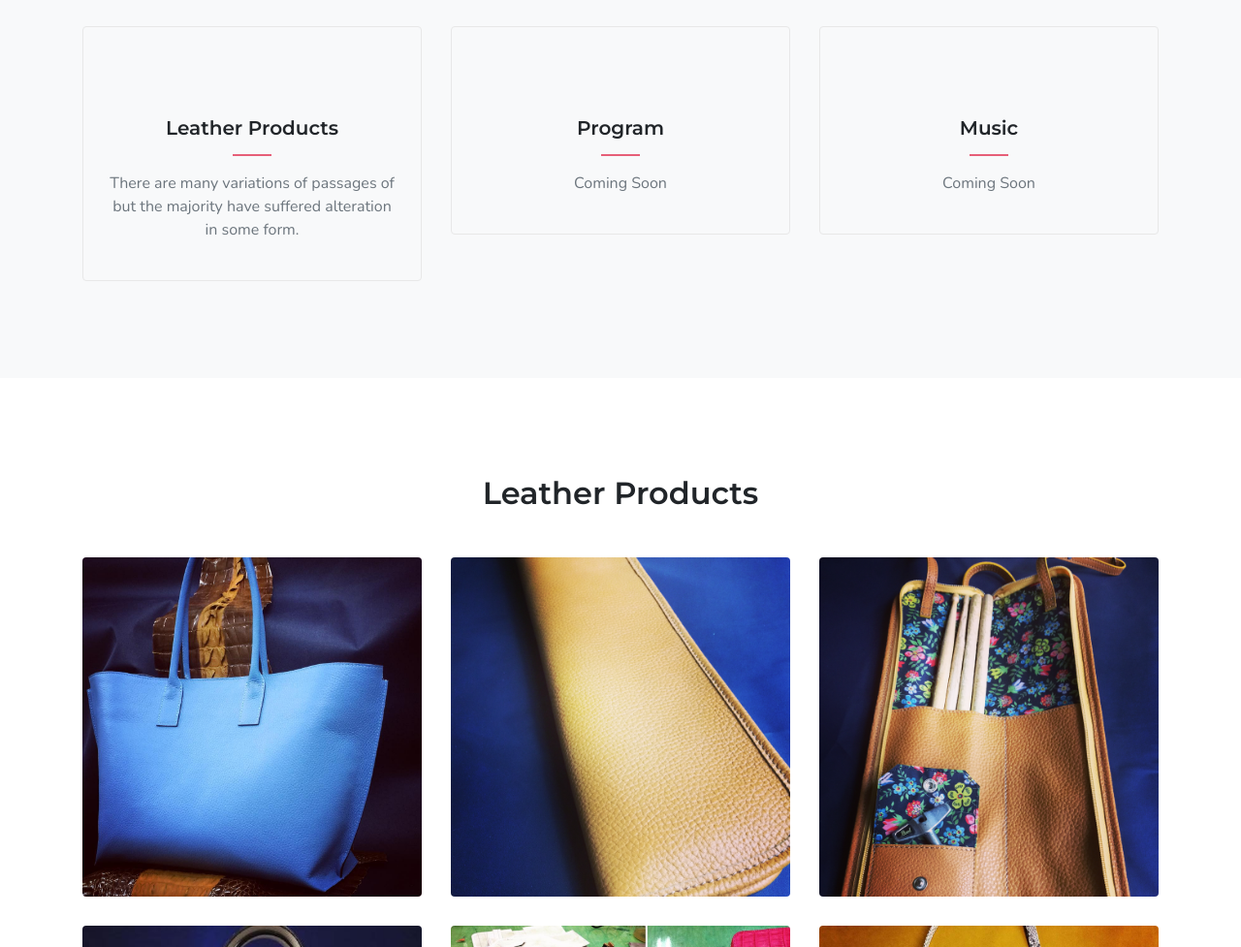
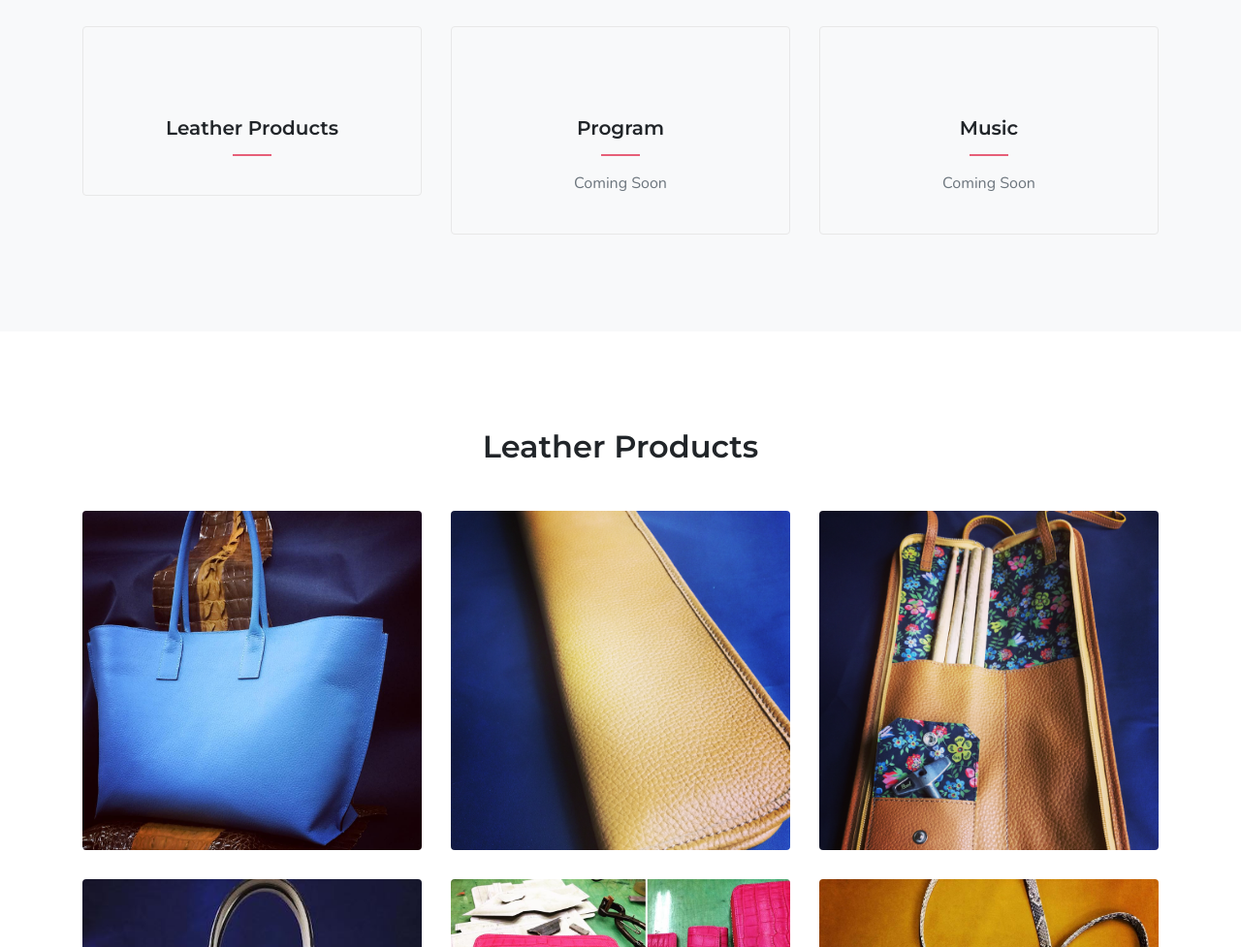
Before and after one commit to kiyo1981/kiyo1981.github.io, a plain HTML site: page index.html in a window 1280 px wide. Shown: the part 1494-2471 px from the top of the page at 97% size. Drawn offline with nearby package versions, Linux system fonts and the light colour scheme; animation ran at ten frames a second; a web font is replaced by a local one.

Commit message:
Update index.html

```diff
--- a/index.html
+++ b/index.html
@@ -161,7 +161,7 @@
                             <div class="mt-4">
                                 <h5 class="mb-0">Leather Products</h5>
                                 <div class="services-title-border"></div>
-                                <p class="text-muted mt-3">There are many variations of passages of but the majority have suffered alteration in some form.</p>
+                                <p class="text-muted mt-3"></p>
                             </div>
                         </div>
                     </div>
```
